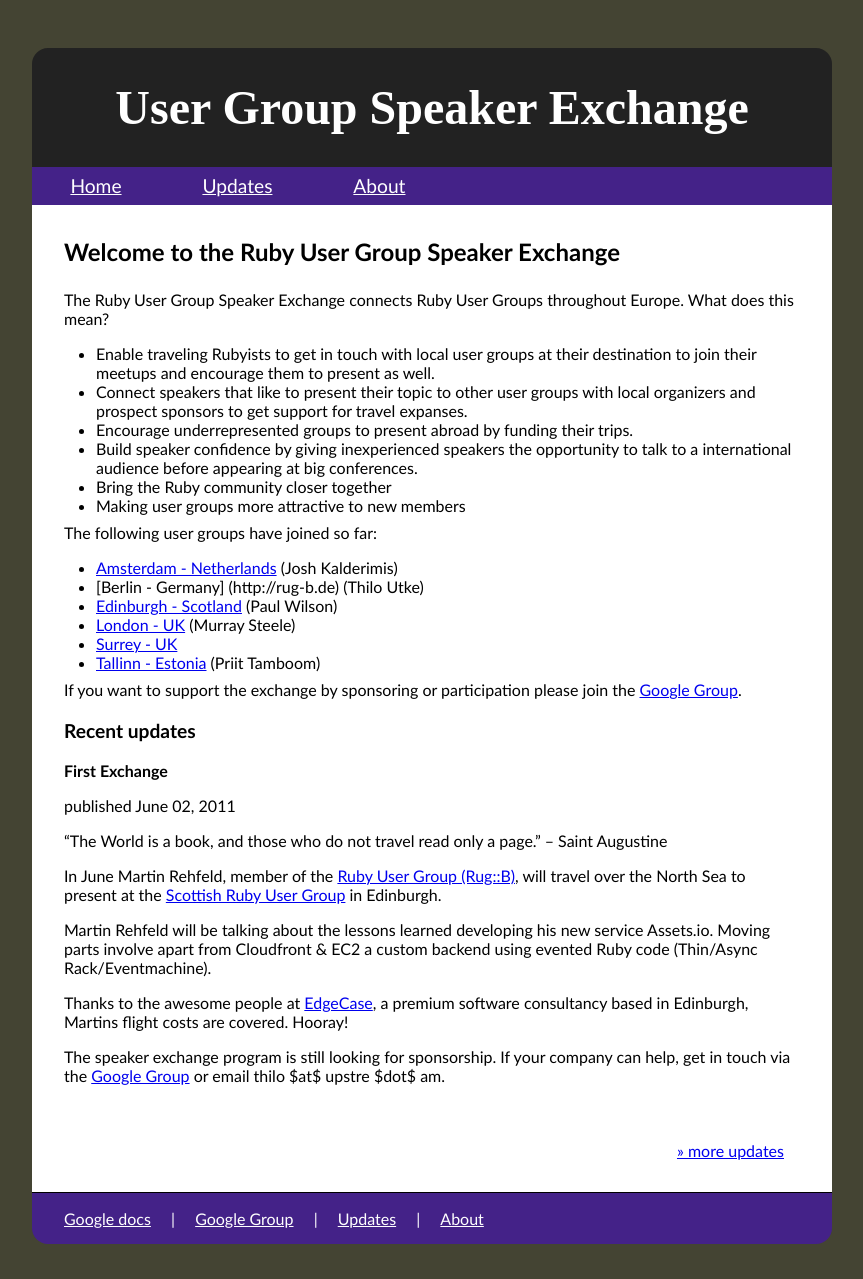
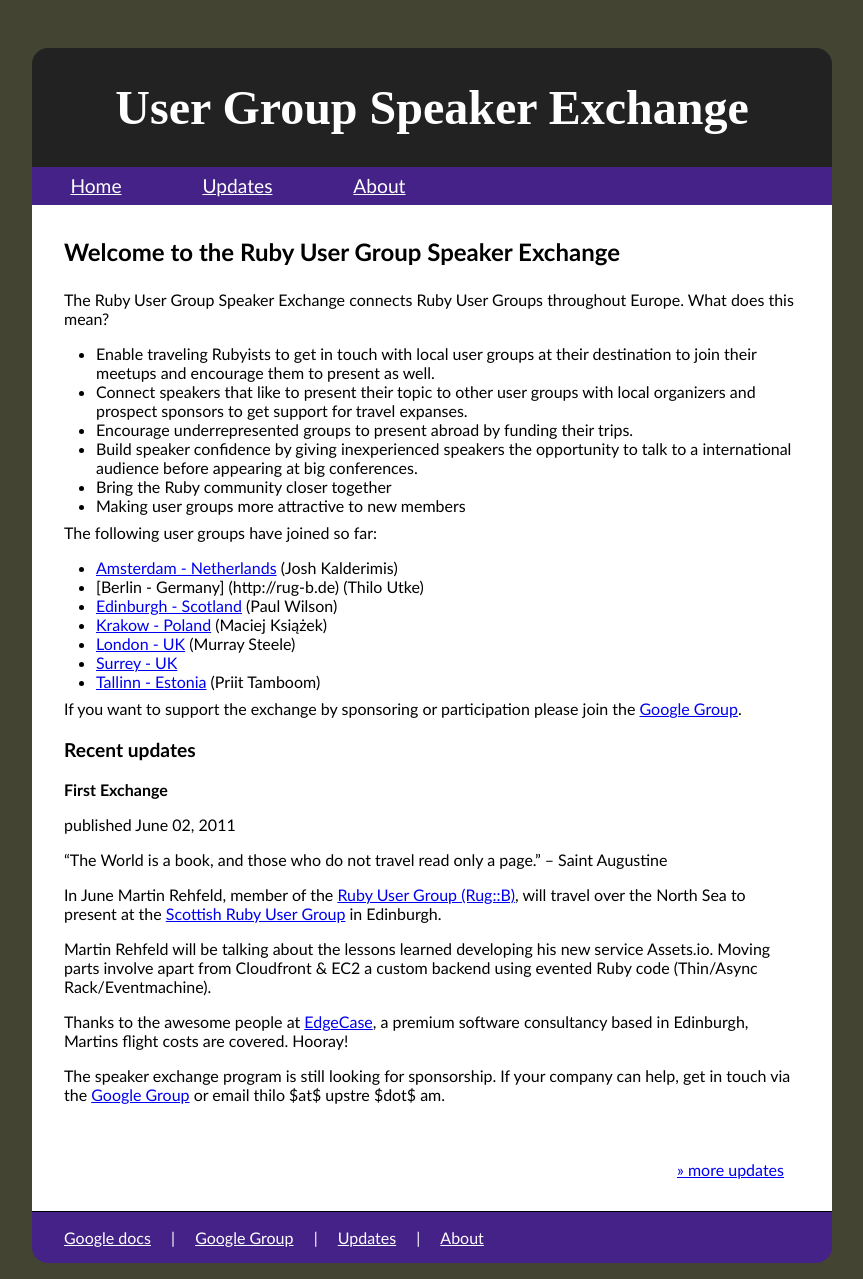
Before and after one commit to thilo/speakerexchange, a Jekyll site: the page built from index.md, in a window 1280 px wide. Shown: the whole page, without its empty margins (208-1071 px from the left). Built offline with Jekyll 4.4.1, drawn with Linux system fonts in a browser that asks for light colours.

Commit message:
poland joined, yeah!

```diff
--- a/index.md
+++ b/index.md
@@ -19,6 +19,7 @@
 * [Amsterdam - Netherlands](http://amsterdam-rb.org/) (Josh Kalderimis)
 * [Berlin - Germany] (http://rug-b.de) (Thilo Utke)
 * [Edinburgh - Scotland](http://scotrug.org/) (Paul Wilson)
+* [Krakow - Poland](http://www.ruby.org.pl/) (Maciej Książek)
 * [London - UK](http://lrug.org/) (Murray Steele)
 * [Surrey - UK](http://surreyrubyists.tumblr.com)
 * [Tallinn - Estonia](http://ruby.ee/en) (Priit Tamboom)
```
